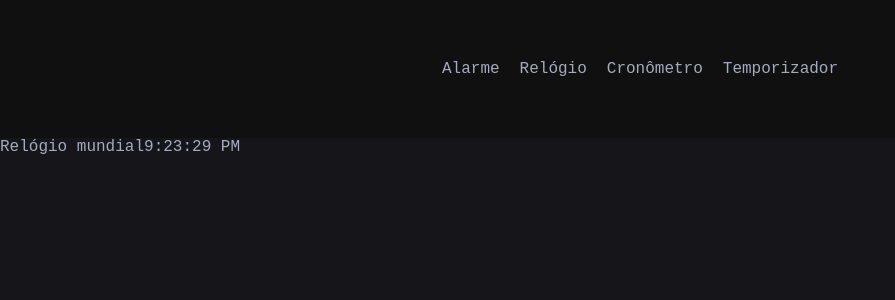
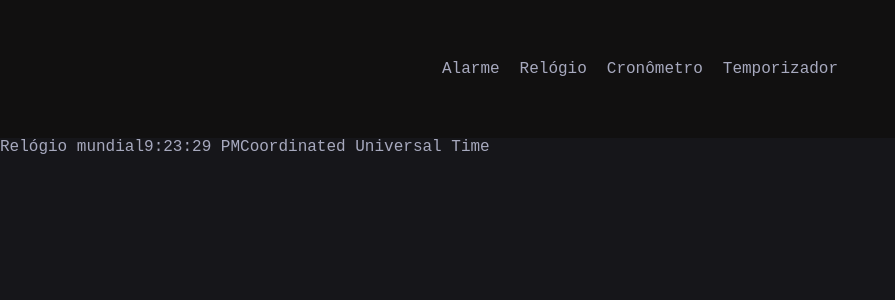
Before and after one commit to IcaroEmanuel/app-relogio-react, a React app in the folder app-relogio-react/src/: page / in a window 1280 px wide. Shown: the top 300 px of the page, without its empty margins (0-895 px from the left). Built offline with nearby package versions, Linux system fonts and the light colour scheme; the HTML template or start-up script is replaced by a standard one.

Commit message:
Add o nome da zona do horário atual

```diff
--- a/app-relogio-react/src/pages/Watch.jsx
+++ b/app-relogio-react/src/pages/Watch.jsx
@@ -9,13 +9,21 @@ export default function Watch() {
     setCurrentTime(actualHour);
   }
 
-    // useEffect - https://pt-br.reactjs.org/docs/hooks-overview.html
-    useEffect(() => setInterval(() => getTime(), 1000));
+  // useEffect - https://pt-br.reactjs.org/docs/hooks-overview.html
+  useEffect(() => setInterval(() => getTime(), 1000));
+
+  const getCurrentTimezoneName = () => {
+    const date = new Date;
+    const dateToString = date.toString();
+    const CurrentTimezone = dateToString.slice(dateToString.indexOf('(') + 1, dateToString.length - 1);
+    return CurrentTimezone;
+  }
 
   return (
     <section>
       Relógio mundial
       { currentTime }
+      { getCurrentTimezoneName() }
     </section>
   );
 }
```
